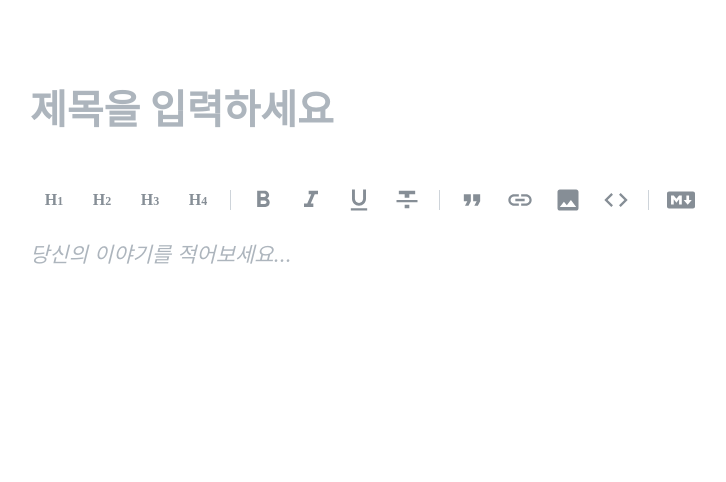
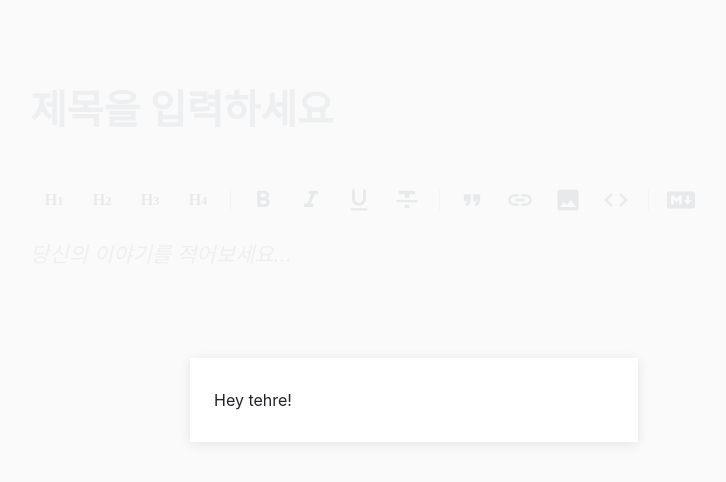
Before and after one commit to velopert/velog-client, a React app: page /write in a window 1280 px wide. Shown: the top 482 px of the page, without its empty margins (226-952 px from the left). Built offline with nearby package versions, Linux system fonts and the light colour scheme; what typesafe-actions would draw is missing.

Commit message:
Initializes PopupBase

```diff
--- /dev/null
+++ b/src/components/common/PopupBase.tsx
@@ -0,0 +1,39 @@
+import * as React from 'react';
+import styled from 'styled-components';
+import OpaqueLayer from './OpaqueLayer';
+import zIndexes from '../../lib/styles/zIndexes';
+
+const PopupBaseBlock = styled.div`
+  position: fixed;
+  top: 0;
+  left: 0;
+  width: 100%;
+  height: 100%;
+  z-index: ${zIndexes.Popup};
+  display: flex;
+  align-items: center;
+  justify-content: center;
+  & > .wrapper {
+    width: 25rem;
+    background: white;
+    padding: 2rem 1.5rem;
+    box-shadow: 0 2px 12px 0 rgba(0, 0, 0, 0.09);
+  }
+`;
+
+interface PopupBaseProps {
+  visible: boolean;
+}
+
+const PopupBase: React.SFC<PopupBaseProps> = ({ visible }) => {
+  return (
+    <>
+      <OpaqueLayer visible={visible} />
+      <PopupBaseBlock>
+        <div className="wrapper">Hey tehre!</div>
+      </PopupBaseBlock>
+    </>
+  );
+};
+
+export default PopupBase;
--- a/src/components/write/QuillEditor.tsx
+++ b/src/components/write/QuillEditor.tsx
@@ -13,6 +13,8 @@ import postStyles from '../../lib/styles/postStyles';
 import TitleTextarea from './TitleTextarea';
 import { getScrollTop } from '../../lib/utils';
 import convertToMarkdown from '../../lib/convertToMarkdown';
+
+import PopupBase from '../common/PopupBase';
 
 Quill.register('modules/markdownShortcuts', MarkdownShortcuts);
 
@@ -78,6 +80,20 @@ const Editor = styled.div`
       overflow-x: auto;
     }
 
+    h1,
+    h2,
+    h3,
+    h4 {
+      margin-top: 0.5em;
+      margin-bottom: 0.5em;
+    }
+
+    p + h1,
+    p + h2,
+    p + h3,
+    p + h4 {
+      margin-top: 1.5em;
+    }
     ul,
     ol {
       padding-left: 0;
@@ -110,6 +126,11 @@ const Editor = styled.div`
       }
     }
     ${postStyles}
+
+    p + blockquote, blockquote + p {
+      margin-top: 1rem;
+      margin-bottom: 1rem;
+    }
   }
   .ql-editor.ql-blank::before {
     left: 0px;
@@ -418,6 +439,7 @@ export default class QuillEditor extends React.Component<
             />
           )}
         </Editor>
+        <PopupBase visible={true} />
       </QuillEditorWrapper>
     );
   }
--- a/src/lib/styles/zIndexes.ts
+++ b/src/lib/styles/zIndexes.ts
@@ -2,6 +2,7 @@ const zIndexes = {
   OpaqueLayer: 10,
   AuthModal: 20,
   Toolbar: 10,
+  Popup: 25,
 };
 
 export default zIndexes;
```
